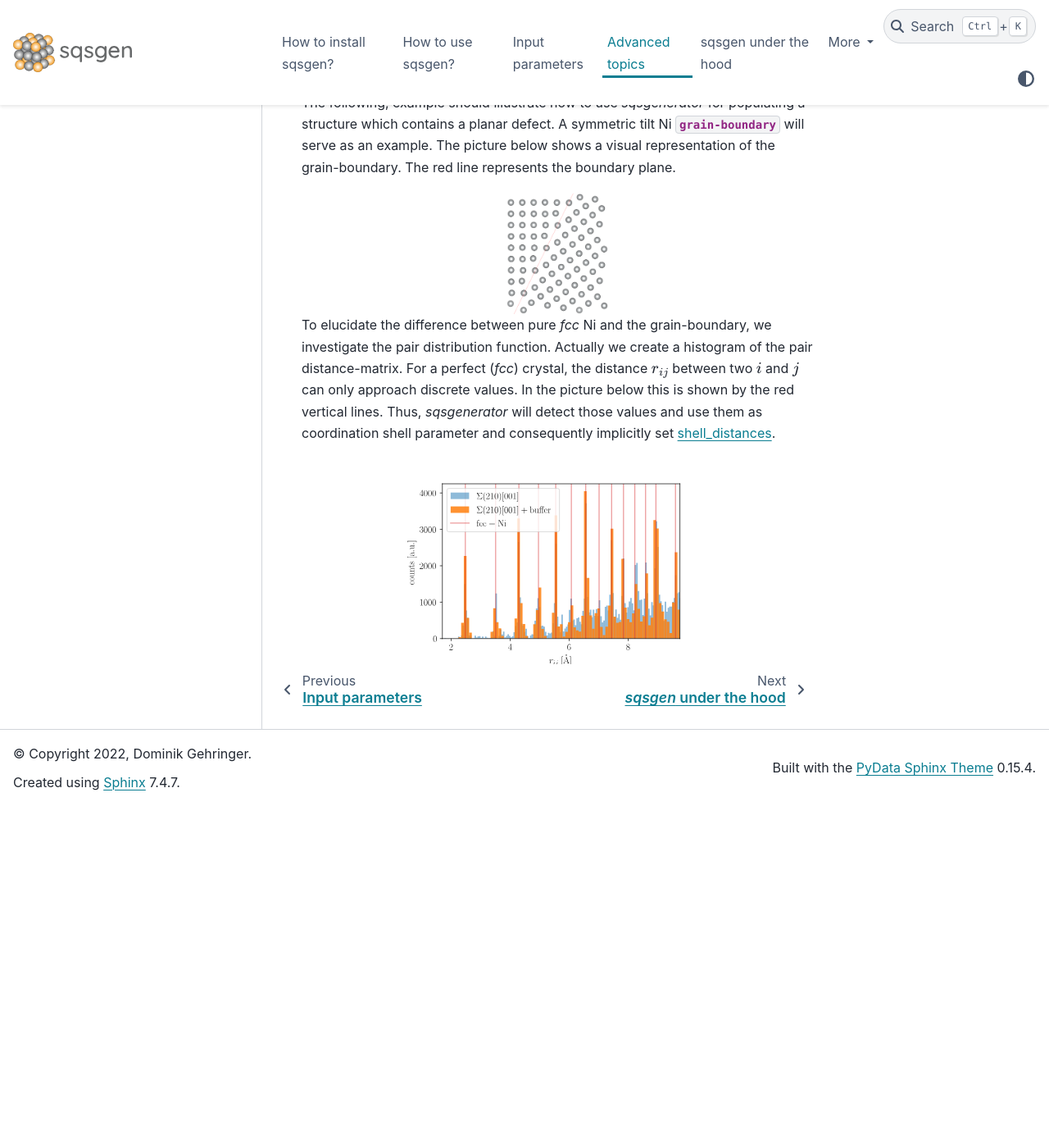
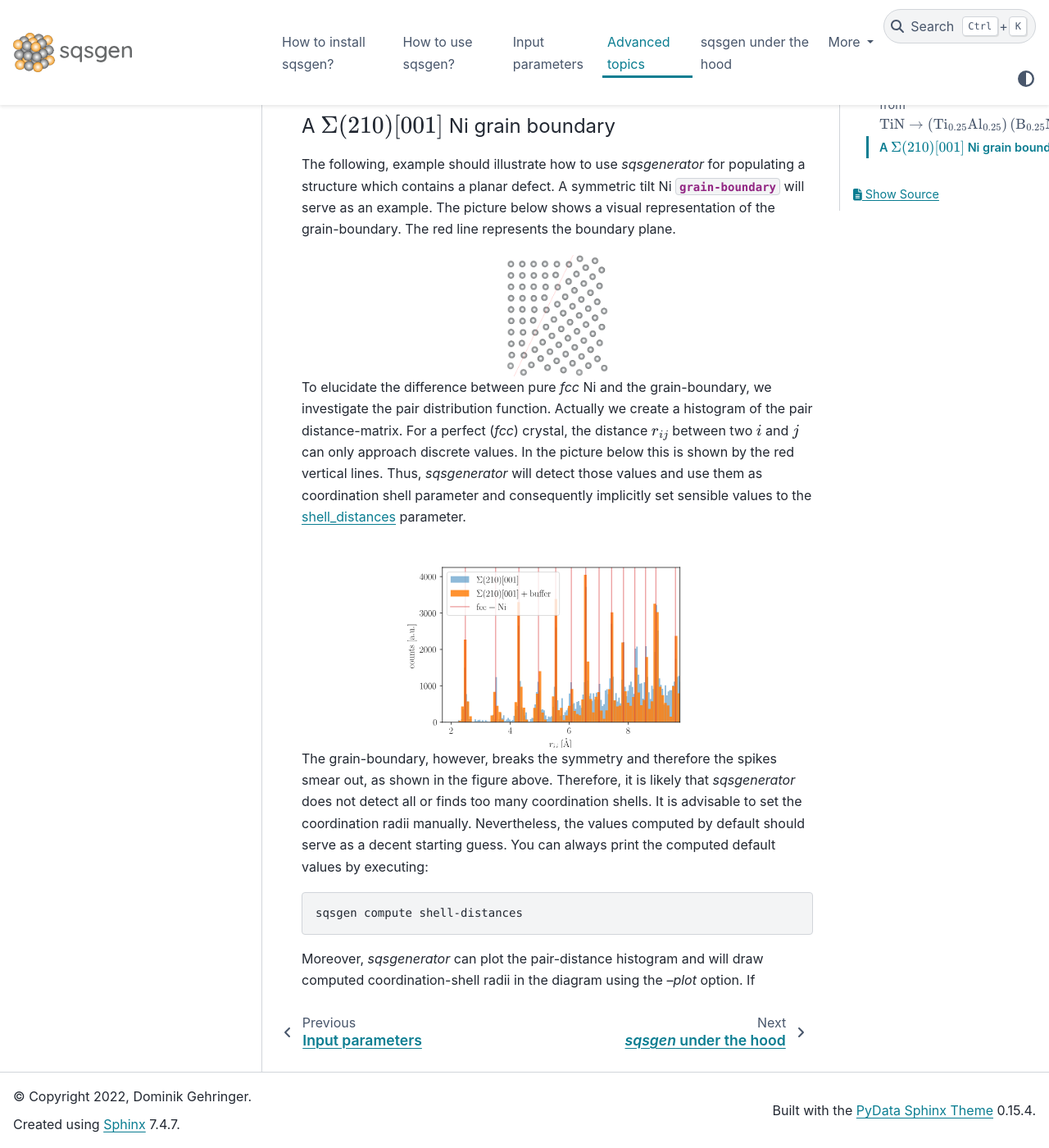
Before and after one commit to dgehringer/sqsgenerator, a Sphinx documentation site: the page built from docs/source/advanced_topics.md, in a window 1280 px wide and 1400 px high, scrolled down 4882 px. Shown: the whole window at 82% size. Built offline with Sphinx 7.4.7 and the PyData theme 0.15.4, drawn with Linux system fonts in a browser that asks for light colours; the version number is read from the project's files by our own code; before the commit the page ends 5865 px from its top, so only the background shows below that; some of the changed text lies outside the part shown.

Commit message:
:construction: continued on Ni-GB example

````diff
--- a/docs/source/advanced_topics.md
+++ b/docs/source/advanced_topics.md
@@ -1,10 +1,12 @@
 
 # Advanced topics
 
-The following page
+## Level 2
+
+### Level 3
 
 
-### Multiple independent sublattices - from $\text{TiN} \rightarrow \left(\text{Ti}_{0.25} \text{Al}_{0.25} \right) \left( \text{B}_{0.25} \text{N}_{0.25} \right)$
+#### Multiple independent sublattices - from $\text{TiN} \rightarrow \left(\text{Ti}_{0.25} \text{Al}_{0.25} \right) \left( \text{B}_{0.25} \text{N}_{0.25} \right)$
 
 Now we want to enhance the above examples, and want to distribute both Ti and Al on the original Ti sublattice.
 Furthermore, additionally, we want to distribute B and N on the original nitrogen sublattice. Before going into detail,
@@ -212,7 +214,7 @@ pair_weights:
 Note, that this modification has no influence on the SRO parameters itself, but only on the value of the objective
 function
 
-### A $\Sigma (210)[001]$ Ni grain boundary
+#### A $\Sigma (210)[001]$ Ni grain boundary
 
 The following, example should illustrate how to use *sqsgenerator* for populating a structure which contains a planar defect. A symmetric tilt Ni
 {download}`grain-boundary <examples/ni5.vasp>` will serve as an example. The picture below shows a visual representation
@@ -228,10 +230,23 @@ To elucidate the difference between pure *fcc* Ni and the grain-boundary, we inv
 Actually we create a histogram of the pair distance-matrix. For a perfect (*fcc*) crystal, the distance $r_{ij}$ between
 two $i$ and $j$ can only approach discrete values. In the picture below this is shown by the red vertical lines. Thus,
 *sqsgenerator* will detect those values and use them as coordination shell parameter and consequently implicitly set
-{ref}`shell_distances <input-param-shell-distances>`.
+ sensible values to the {ref}`shell_distances <input-param-shell-distances>` parameter.
+
 
 ```{image} images/ni5_pair_distribution.svg
 :alt: Histogram of pair-distance matrix for fcc-Ni and a grain-boudary
 :width: 60%
 :align: center
 ```
+
+The grain-boundary, however, breaks the symmetry and therefore the spikes smear out, as shown in the figure above.
+Therefore, it is likely that *sqsgenerator* does not detect all or finds too many coordination shells. It is advisable
+to set the coordination radii manually. Nevertheless, the values computed by default should serve as a decent starting
+guess. You can always print the computed default values by executing:
+
+```{code-block} bash
+sqsgen compute shell-distances
+```
+
+Moreover, *sqsgenerator* can plot the pair-distance histogram and will draw computed coordination-shell radii in the
+diagram using the *--plot* option. If
````
